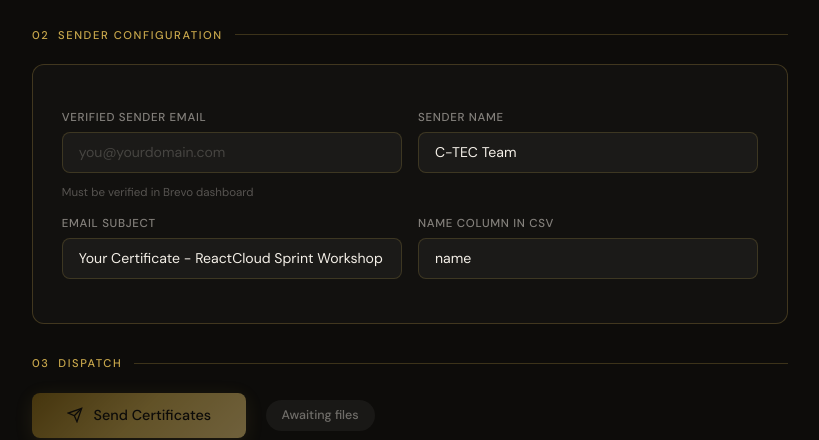
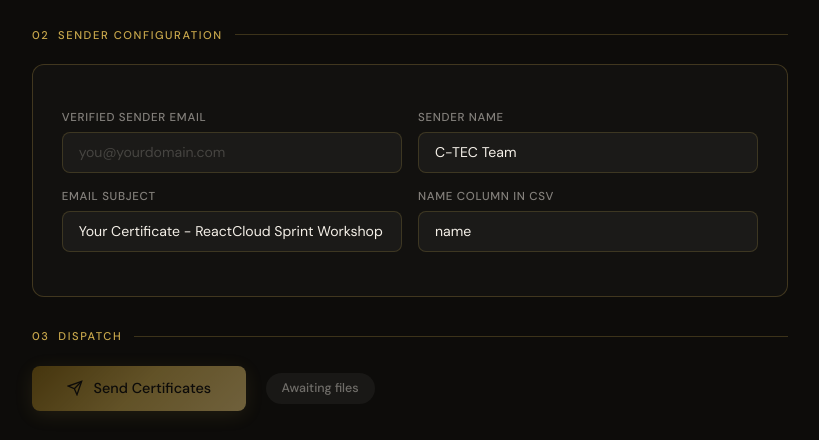
Before and after one commit to praveen01208/final-certification, a Flask app: page / in a window 1280 px wide. Shown: the part 386-826 px from the top of the page, without its empty margins (230-1049 px from the left). After the commit the page ends 798 px from the top, so only its background shows below. Run offline with Flask 3, Linux system fonts and the light colour scheme.

Commit message:
Update index.html

```diff
--- a/templates/index.html
+++ b/templates/index.html
@@ -121,7 +121,7 @@
       <div class="field">
         <label for="sender-email">Verified Sender Email</label>
         <input type="email" id="sender-email" placeholder="you@yourdomain.com"/>
-        <p class="hint">Must be verified in Brevo dashboard</p>
+        <!-- <p class="hint">Must be verified in Brevo dashboard</p> -->
       </div>
       <div class="field">
         <label for="sender-name">Sender Name</label>
```
